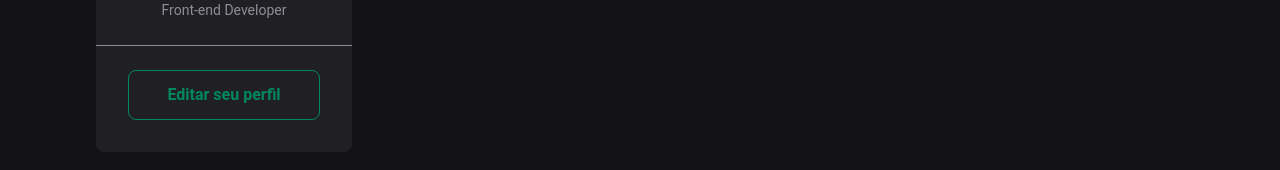
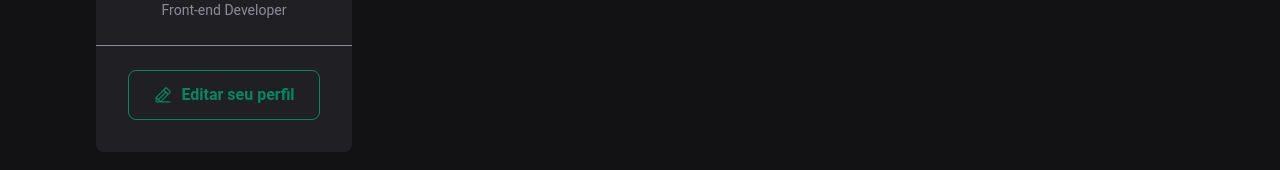
Before and after one commit to Marceometry/ignite-feed, a React app: page / in a window 1280 px wide. Shown: the part 261-431 px from the top of the page. Built offline with nearby package versions, Linux system fonts and the light colour scheme; the HTML template or start-up script is replaced by a standard one.

Commit message:
style: finish sidebar style

```diff
--- a/package.json
+++ b/package.json
@@ -8,6 +8,7 @@
     "preview": "vite preview"
   },
   "dependencies": {
+    "phosphor-react": "^1.4.1",
     "react": "^18.0.0",
     "react-dom": "^18.0.0"
   },
--- a/src/components/Sidebar/index.tsx
+++ b/src/components/Sidebar/index.tsx
@@ -1,3 +1,4 @@
+import { PencilLine } from 'phosphor-react'
 import styles from './styles.module.css'
 
 export const Sidebar = () => {
@@ -20,7 +21,9 @@ export const Sidebar = () => {
       </div>
 
       <footer>
-        <a href=''>Editar seu perfil</a>
+        <a href=''>
+          <PencilLine size={20} /> Editar seu perfil
+        </a>
       </footer>
     </aside>
   )
--- a/src/components/Sidebar/styles.module.css
+++ b/src/components/Sidebar/styles.module.css
@@ -53,11 +53,14 @@
   padding: 0 1.5rem;
   font-weight: bold;
   text-decoration: none;
-  display: grid;
-  place-items: center;
-  transition: filter 0.2s;
+  display: flex;
+  align-items: center;
+  justify-content: center;
+  gap: 0.5rem;
+  transition: background-color, color, 0.2s;
 }
 
 .sidebar footer a:hover {
-  filter: brightness(0.8);
+  background-color: var(--green-500);
+  color: var(--white);
 }
```
Also changed, not shown: 1 other file (tests, documents, lock files or other folders).
